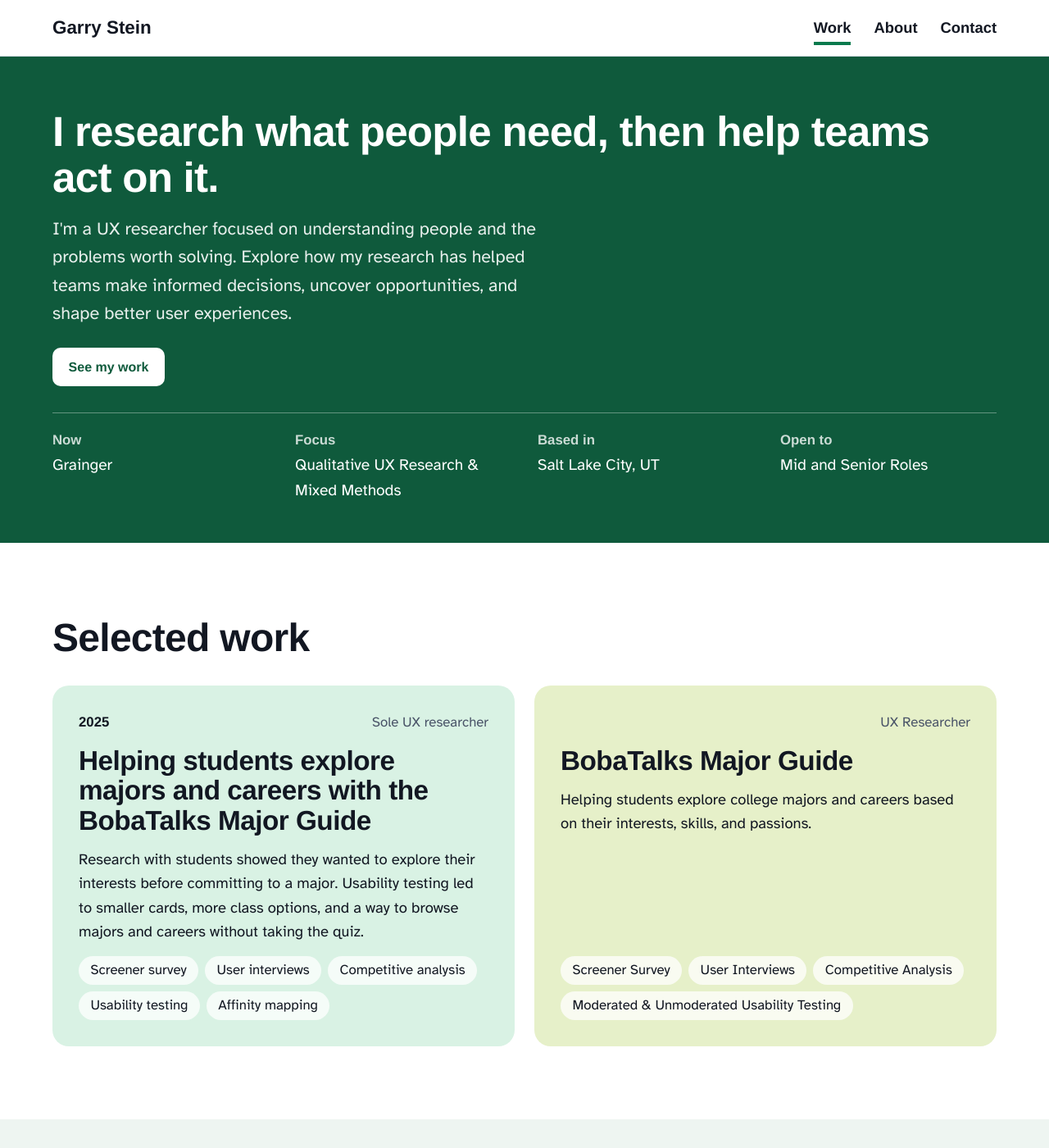
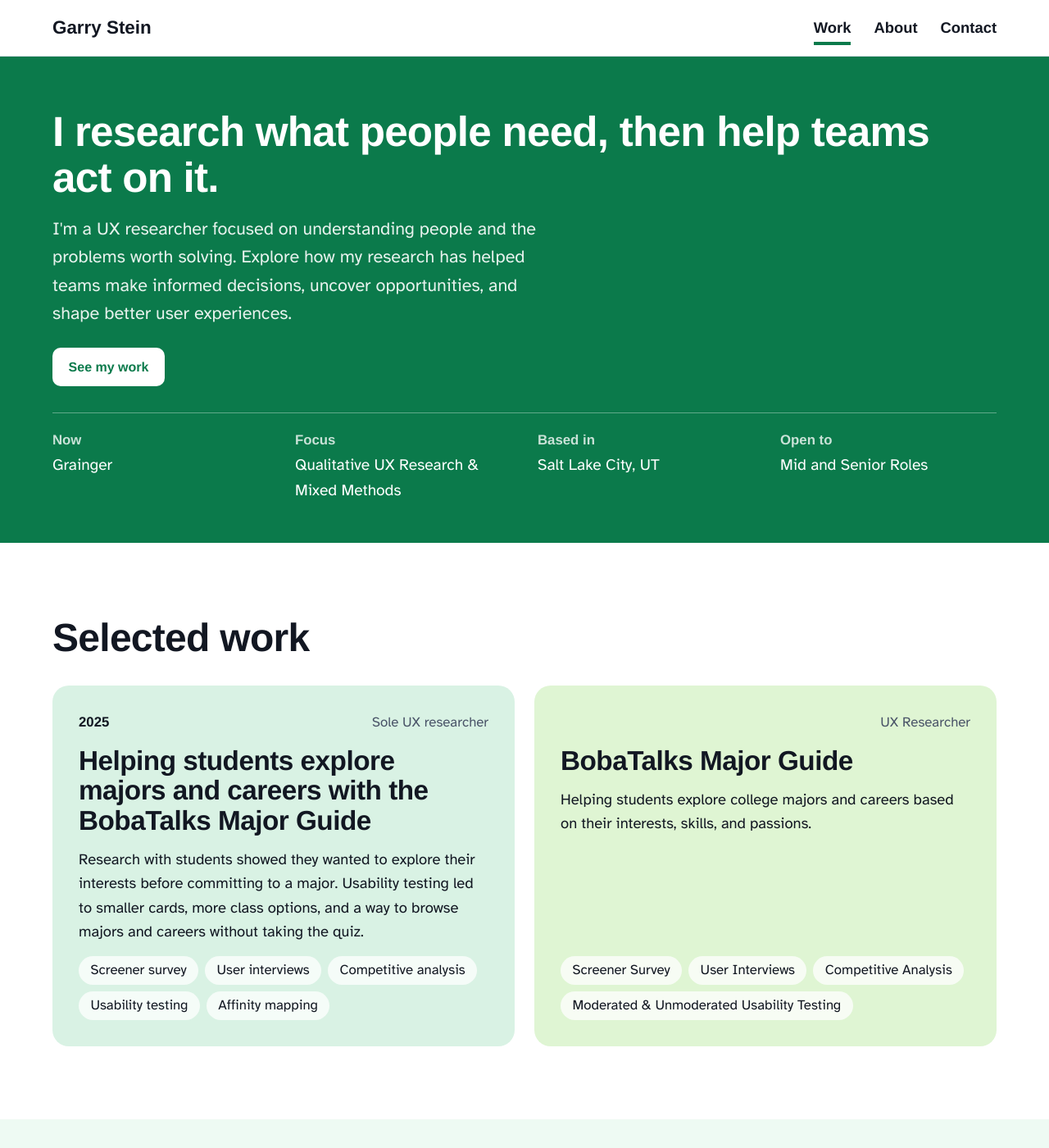
Before and after one commit to garryst/garrystein.github.io, a Jekyll site: the page built from index.md, in a window 1280 px wide and 1400 px high. Shown: the whole window at 82% size. Built offline with Jekyll 4.4.1, drawn with Linux system fonts in a browser that asks for light colours; some web fonts are replaced.

Commit message:
Update style.css

```diff
--- a/assets/css/style.css
+++ b/assets/css/style.css
@@ -1,12 +1,13 @@
 :root {
   --ink: #121722;
   --muted: #4a5468;
-  --mist: #eef5f1;
+  --mist: #eefaf3;
   --line: #d8dce8;
-  --indigo: #0f5a3c;
-  --link: #0a7a4d;
+  --indigo: #0b7a4b;
+  --bright: #19a85f;
+  --link: #0b7a4b;
   --t1: #d9f2e4;
-  --t2: #e6f0c9;
+  --t2: #dff5d3;
   --t3: #ffe8c4;
   --t4: #d4ecf0;
   --display: "Familjen Grotesk", "Helvetica Neue", Arial, sans-serif;
```
